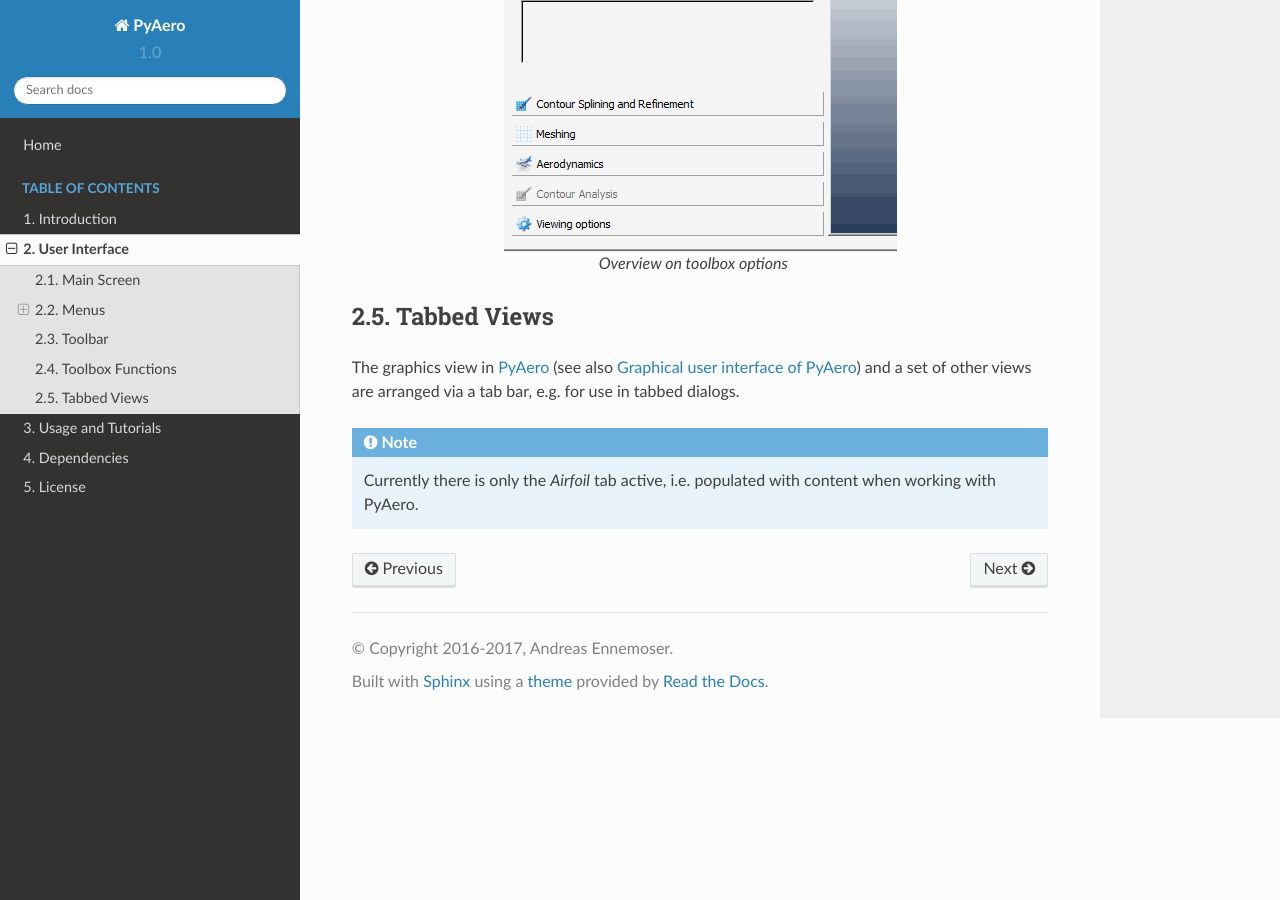
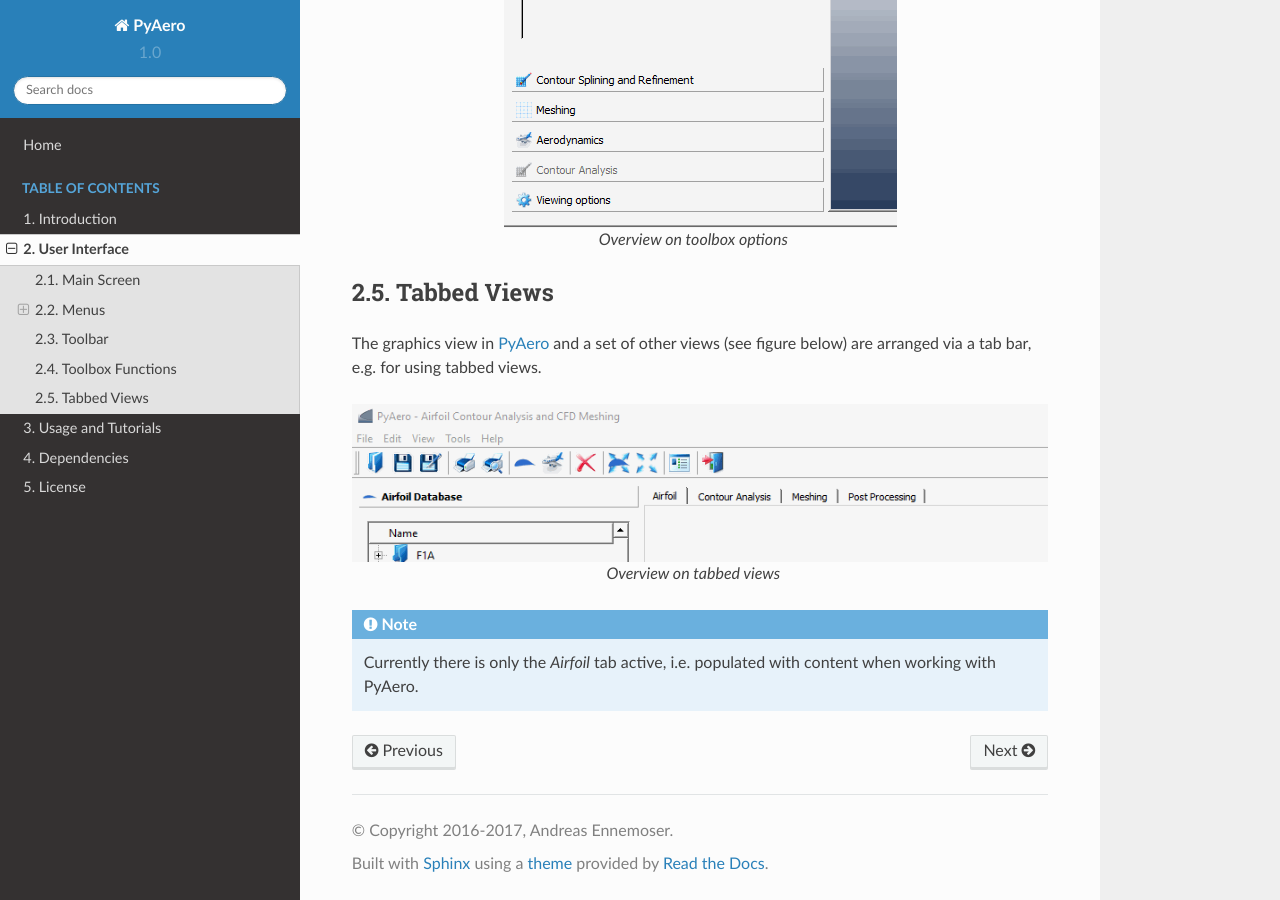
Before and after one commit to positroncascade/PyAero, a Sphinx documentation site: the page built from docs/ui_GUI.rst, in a window 1280 px wide and 900 px high, scrolled down 5294 px. Built offline with Sphinx 7.4.7 and the Read the Docs theme 2.0.0, drawn with Linux system fonts in a browser that asks for light colours; some of the changed text lies outside the part shown.

Commit message:
updated docs

```diff
--- a/docs/ui_GUI.rst
+++ b/docs/ui_GUI.rst
@@ -53,15 +53,22 @@
 
 .. figure::  images/toolbox_animated.gif
    :align:   center
-   :target:  _images/toolbar_animated.gif
-   :name: menu_structure
+   :target:  _images/toolbox_animated.gif
+   :name: toolbox_animated
 
    Overview on toolbox options
 
 Tabbed Views
 ------------
 
-The graphics view in `PyAero <index.html>`_ (see also :ref:`figure_main_screen`) and a set of other views are arranged via a tab bar, e.g. for use in tabbed dialogs.
+The graphics view in `PyAero <index.html>`_ and a set of other views (see figure below) are arranged via a tab bar, e.g. for using tabbed views.
+
+.. figure::  images/tabbed_views_animated.gif
+   :align:   center
+   :target:  _images/tabbed_views_animated.gif
+   :name: tabbed_views_animated
+
+   Overview on tabbed views
 
 .. note::
    Currently there is only the *Airfoil* tab active, i.e. populated with content when working with PyAero.
```
Also changed, not shown: other parts of docs/ui_GUI.rst (+1 -1 lines), docs/images/tabbed_views_animated.gif (added).
